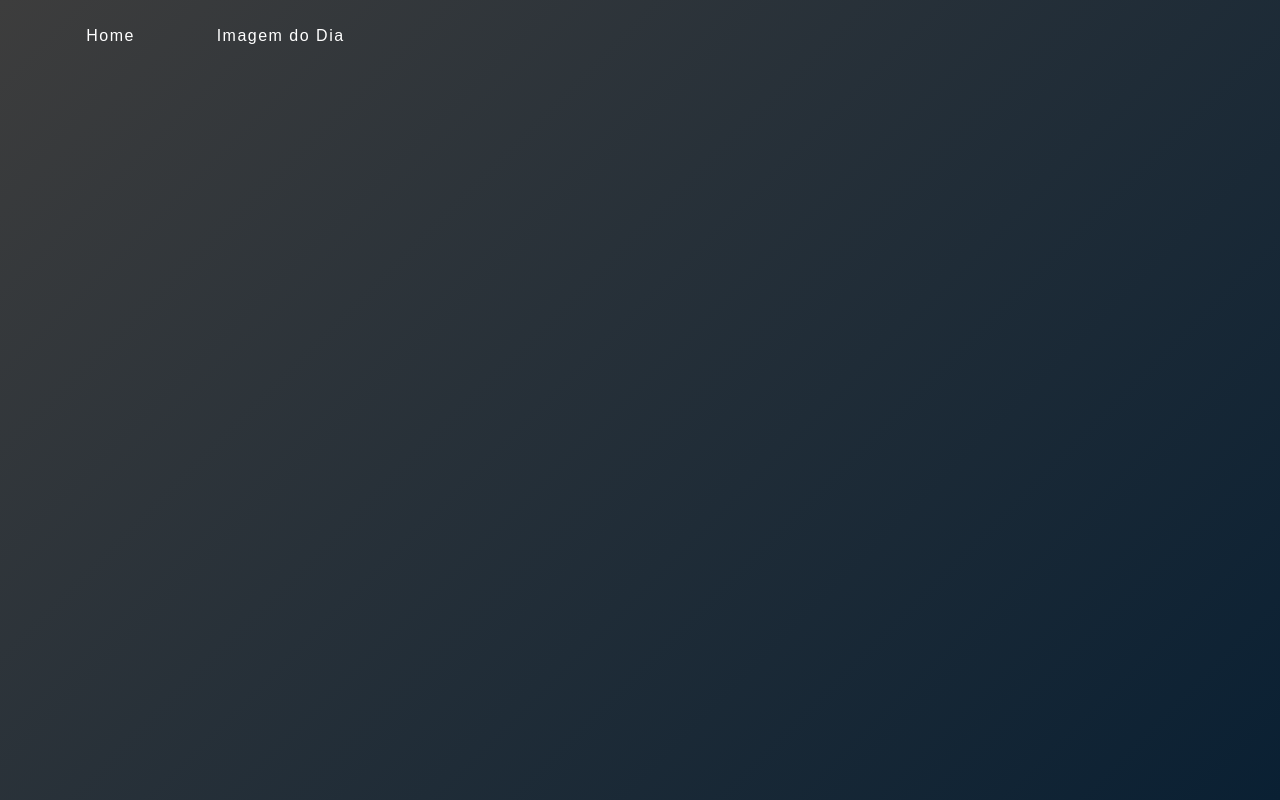
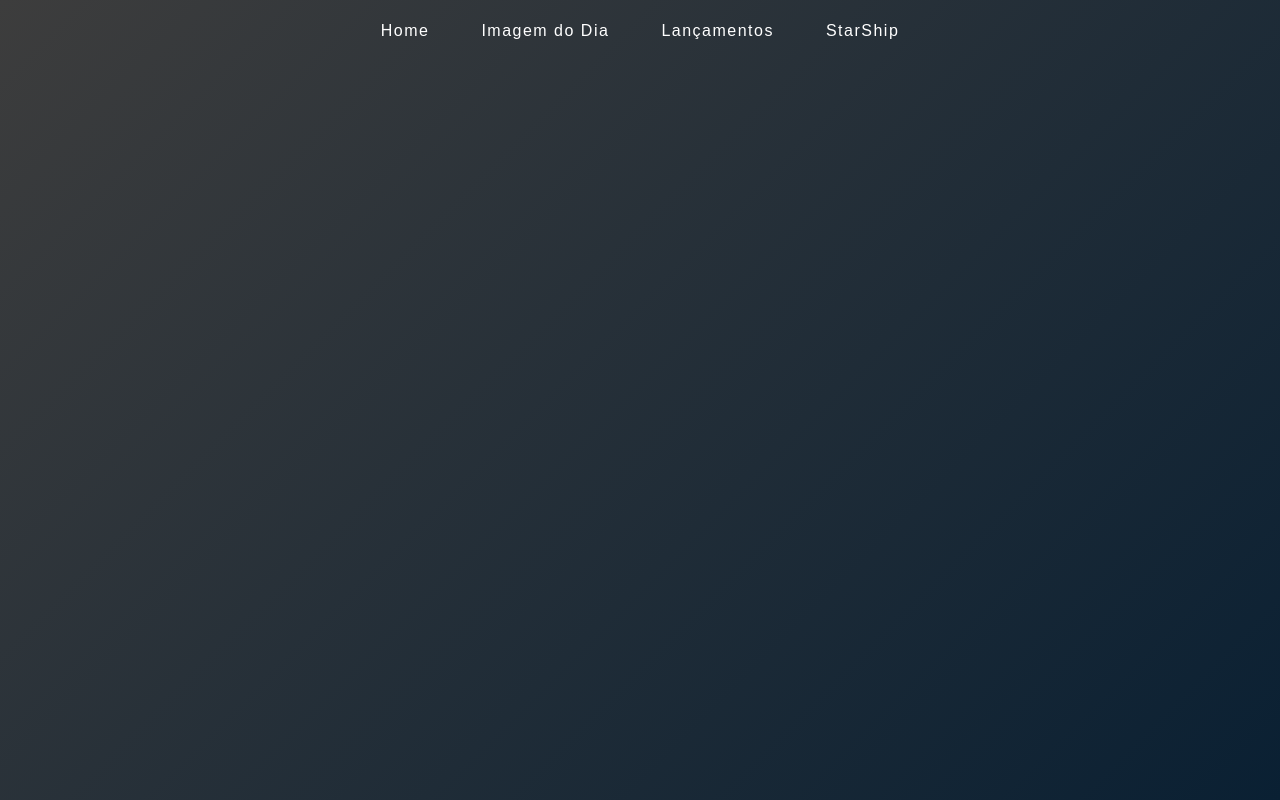
Before and after one commit to FelipeJozala/sis-web, a Next.js app: page / in a window 1280 px wide. Built offline with nearby package versions, Linux system fonts and the light colour scheme.

Commit message:
Navbar Style changed

```diff
--- a/src/components/Navbar/Navbar.jsx
+++ b/src/components/Navbar/Navbar.jsx
@@ -1,15 +1,12 @@
 import Link from 'next/link'
 import React, { useState } from 'react'
-import Image from "next/image";
-import { BurgueMenu,
-         LeftContainer,
+import {
         NavContainer,
-           RightContainer,
+        BurgueMenu,
+        DesktopNav,
+        MobileNav,
         LinkContainer,
-            DesktopBrandContainer,
-            MobileBrandContainer,
         MobileMenu } from './styles'
-import brandlogo from '../../assets/brandlogo.png'
 
 
 const Navbar = () => {
@@ -27,13 +24,15 @@ const Navbar = () => {
     return (
         <>
             <NavContainer>
-                <LeftContainer>
+                <DesktopNav>
                     <Link href="/"><LinkContainer>Home</LinkContainer></Link>
                     <Link href="/apod"><LinkContainer>Imagem do Dia</LinkContainer></Link>
-                </LeftContainer>
-                <RightContainer>
+                    <Link href="/launch"><LinkContainer>Lançamentos</LinkContainer></Link>
+                    <Link href="/starship"><LinkContainer>StarShip</LinkContainer></Link>
+                </DesktopNav>
+                <MobileNav>
                     <BurgueMenu onClick={handleMobileToggle}>{mobileMenu ? closeIcon : burguerIcon}</BurgueMenu>
-                </RightContainer>
+                </MobileNav>
             </NavContainer>
             <MobileMenu menuToggle ={mobileMenu}>
                 <Link href="/" >
@@ -42,6 +41,12 @@ const Navbar = () => {
                 <Link href="/apod">
                     <a onClick={handleMobileToggle}><LinkContainer>Imagem do Dia</LinkContainer></a>
                 </Link>
+                <Link href="/launch">
+                    <a onClick={handleMobileToggle}><LinkContainer>Launch</LinkContainer></a>
+                </Link>
+                <Link href="/starship">
+                    <a onClick={handleMobileToggle}><LinkContainer>Starship</LinkContainer></a>
+                </Link>
             </MobileMenu>
         </>
     )
--- a/src/components/Navbar/styles.jsx
+++ b/src/components/Navbar/styles.jsx
@@ -1,5 +1,4 @@
 import styled from "styled-components";
-import Image from "next/image";
 
 export const NavContainer = styled.div`
 
@@ -8,35 +7,33 @@ export const NavContainer = styled.div`
     padding: 0;
     display: flex;
     flex-direction: column;
+    margin-top: 0px;
 
     @media only screen and (min-width: 768px) {
 
         flex-direction: row;
         justify-content: flex-end;
-   }
+    }
 `
 
-export const RightContainer = styled.div`
-
+export const MobileNav = styled.div`
+    background: ${({theme})=> theme.glassBase.background};
+    backdrop-filter: blur(20px);
+    -webkit-backdrop-filter: blur( 4px );
     display: flex;
     flex-direction: row;
     align-items: center;
     justify-content: space-between;
     margin: 0 auto;
     width: 100%;
-    height: 72px;
+    height: 62px;
 
     @media only screen and (min-width: 768px) {
-
-        display: flex;
-        width: 49%;
-        justify-content: flex-end;
-        margin-right: 80px;
-        margin: 0;
+        display: none;
     }
 `
 
-export const LeftContainer = styled.div`
+export const DesktopNav = styled.div`
 
     display: none;
 
@@ -45,17 +42,10 @@ export const LeftContainer = styled.div`
         display: flex;
         flex-direction: row;
         align-items: center;
-        width: 49%;
-        height: 72px;
+        justify-content: center;
+        width: 100%;
+        height: 62px;
         margin-top: 0;
-
-
-        a {
-            color: ${({theme})=> theme.text};
-            padding: 0.5rem;
-            font-size: 1rem;
-            margin-left: 10px;
-        }
    }
 `
 
@@ -67,7 +57,7 @@ export const BurgueMenu = styled.button`
     text-justify: auto;
     text-align: center;
     font-size: 45px;
-    color: ${({theme})=> theme.text};
+    color: ${({theme})=> theme.colors.text};
     margin-left: 10px;
 
     @media only screen and (min-width: 768px) {
@@ -78,7 +68,9 @@ export const BurgueMenu = styled.button`
 
 export const MobileMenu = styled.div`
 
-    background: ${({theme})=> theme.primary};
+    background: ${({theme})=> theme.glassBase.background};
+    backdrop-filter: ${({theme})=> theme.glassBase.backdropFilter};
+    -webkit-backdrop-filter: ${({theme})=> theme.glassBase.webkitFilter};
     display: flex;
     flex-direction: column;
     align-items: center;
@@ -90,7 +82,7 @@ export const MobileMenu = styled.div`
 
 
     a {
-        color: ${({theme})=> theme.text};
+        color: ${({theme})=> theme.colors.text};
         font-size: 1.4rem;
     }
 
@@ -105,38 +97,39 @@ export const LinkContainer = styled.div`
     text-align: center;
     padding: 2vh;
 
-    :hover {
-            background: ${({theme}) => theme.secondary};
-    }
+
 
     @media only screen and (min-width: 768px) {
         display: flex;
-        width: 170px;
-        height: 100%;
+        width: fit-content;
+        height: 60%;
         align-items: center;
         justify-content: center;
+        margin: 0 10px;
+        position: relative;
+
+        ::after {
+            content: '';
+            position: absolute;
+            width: 100%;
+            height: 2px;
+            background: ${({theme})=> theme.colors.secondary};
+            bottom: 5px;
+            left: 0;
+            transform: scaleX(0);
+            transform-origin: right;
+            transition: transform 200ms ease-in;
+
+        }
+
+        :hover {
+
+            ::after{
+                transform: scaleX(1);
+                transform-origin: left;
+            }
+        }
 
     }
 
 `
-
-export const DesktopBrandContainer = styled.div`
-    visibility: hidden;
-
-    @media only screen and (min-width: 768px) {
-        padding-right: 30px;
-        visibility: visible;
-
-    }
-`
-
-export const MobileBrandContainer = styled.div`
-    visibility: visible;
-    padding-right: 30px;
-
-    @media only screen and (min-width: 768px) {
-
-        visibility: hidden;
-
-    }
-`
--- a/src/styles/GlobalStyle.jsx
+++ b/src/styles/GlobalStyle.jsx
@@ -8,15 +8,16 @@ export const GlobalStyle = createGlobalStyle`
         box-sizing: border-box;
     }
 
+    html {
+        background:${({ theme }) => theme.colors.background} fixed;
+        font-size: 1rem;
+        color: ${({ theme }) => theme.colors.text};
+        font-family: sans-serif;
+        letter-spacing: 1.5px;
+    }
 
     body {
         width: 100%;
-        background:${({ theme }) => theme.background} fixed;
-
-        font-size: 1rem;
-        color: ${({ theme }) => theme.text};
-        font-family: sans-serif;
-        letter-spacing: 1.5px;
     }
 
     ul, a {
--- a/src/styles/themes/themes.jsx
+++ b/src/styles/themes/themes.jsx
@@ -1,19 +1,31 @@
 export const Light = {
 
-    primary: '#8301B7',
-    secondary: '#A939DC',
+    colors: {
+        primary: '#0D406E',
+        secondary: '#0C5697',
         background: '#f5f5f5',
         text: '#333',
-    glassBase: 'rgba(255,255,255,0.05)'
+    },
+    glassBase: {
+        background: 'rgba(255,255,255,0.05)',
+        backdropFilter: 'blur(20px)',
+        webkitFilter: 'blur( 4px )',
+        border: '1px solid rgba( 255, 255, 255, 0.18 )'
+    }
 
 };
 
 export const Dark = {
-
+    colors: {
         primary: '#0D406E',
         secondary: '#0C5697',
         background: 'linear-gradient(315deg, #0a2033 0%, #3d3d3d 100%)',
         text: '#ffffff',
-    glassBase: 'rgba(255,255,255,0.05)'
-
+    },
+    glassBase: {
+        background: 'rgba(255,255,255,0.05)',
+        backdropFilter: 'blur(20px)',
+        webkitFilter: 'blur( 4px )',
+        border: '1px solid rgba( 255, 255, 255, 0.18 )'
+    }
 };
```
Also changed, not shown: src/components/Apod/Apod.jsx (+9 -12 lines), src/components/Apod/styles.jsx (+33 -57 lines), src/assets/brandlogo.png (deleted), src/pages/launch.jsx (added), src/pages/starship.jsx (added). Lines whose indentation alone changed are shown as unchanged.
